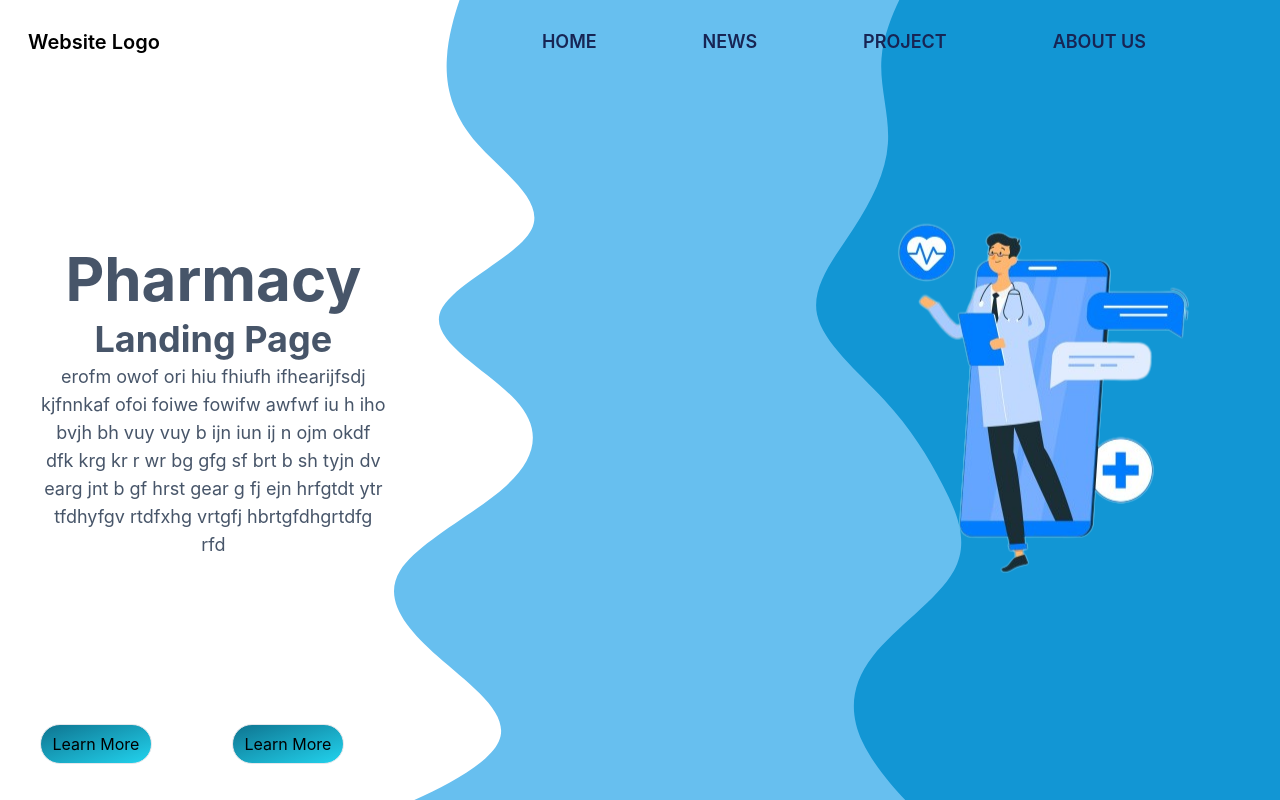
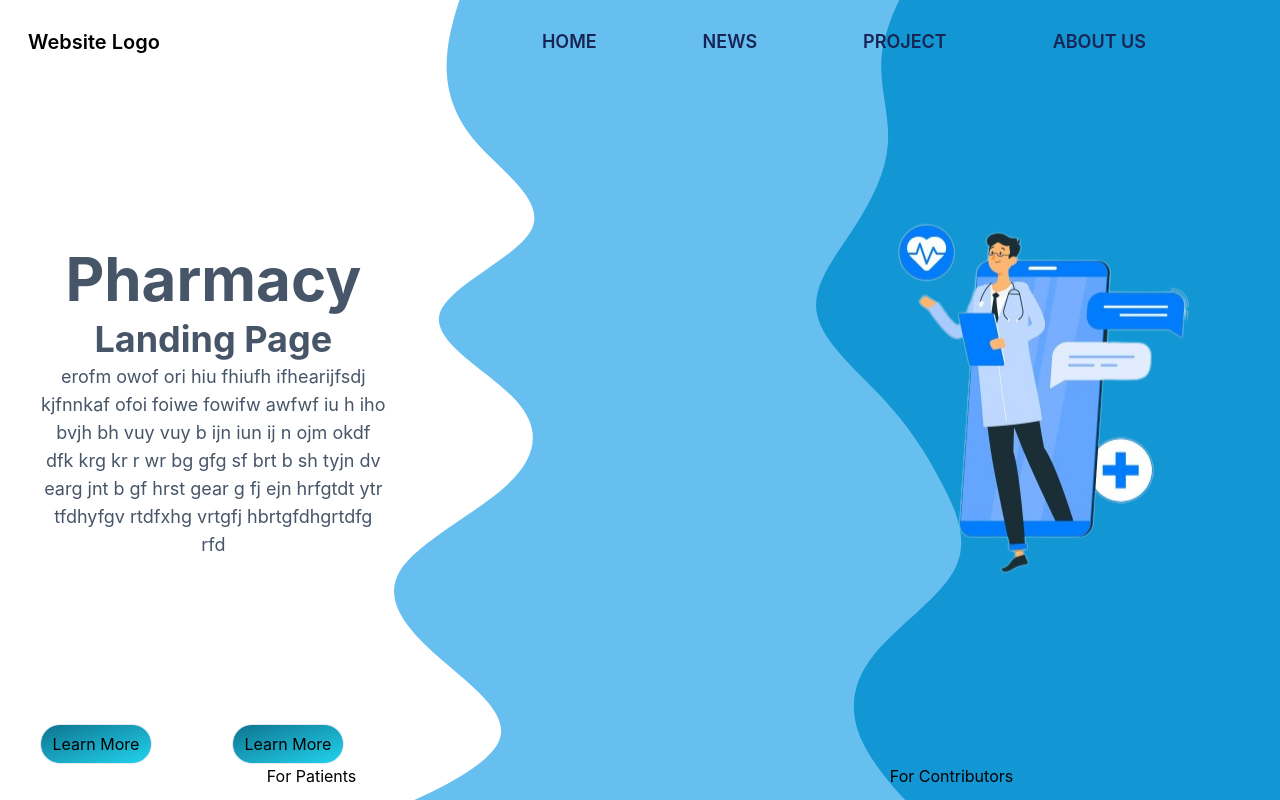
Before and after one commit to arnav1203/medconnect, a React (Create React App) app: page / in a window 1280 px wide. Built offline with nearby package versions, Linux system fonts and the light colour scheme.

Commit message:
Patvscon

```diff
--- a/src/App.js
+++ b/src/App.js
@@ -1,4 +1,3 @@
-import logo from './logo.svg';
 import './App.css';
 import Landingpage from './Components/Landingpage'
 import bg from './Components/assets/background.svg'
@@ -6,7 +5,7 @@ function App() {
   return (
     <div className="App relative h-screen">
       <div className='relative w-full h-screen'>
-        <img src={bg} className='w-full h-full -z-10 object-cover' />
+        <img src={bg} alt='background' className='w-full h-full -z-10 object-cover' />
       </div>
       <div className='w-full absolute z-10 top-0 left-0 h-full'>
         <Landingpage />
--- a/src/Components/Landingpage.js
+++ b/src/Components/Landingpage.js
@@ -1,6 +1,7 @@
 import React from 'react'
 import Navbar from './Navbar'
 import doctor from './assets/Doctor2.png'
+import Patvscon from './Patvscon'
 
 export default function Landingpage() {
     return (
@@ -23,7 +24,7 @@ export default function Landingpage() {
                     </div>
                 </div>
                 <div className='animate-floaty'>
-                    <img src={doctor}></img>
+                    <img src={doctor} alt='doctor'></img>
                 </div>
             </div>
             <div className='flex'>
@@ -34,6 +35,7 @@ export default function Landingpage() {
                     <button className='border h-10 w-28 rounded-3xl bg-gradient-to-br from-cyan-700 to-cyan-400 active:from-cyan-400 active:to-cyan-700'>Learn More</button>
                 </div>
             </div>
+            <Patvscon />
         </div>
     )
 }
--- /dev/null
+++ b/src/Components/Patvscon.js
@@ -0,0 +1,23 @@
+import React from 'react'
+
+export default function Patvscon() {
+    return (
+        <div>
+            <div className='flex justify-around'>
+                <div>
+                    <div>
+                        For Patients
+                    </div>
+                    <div>
+
+                    </div>
+                </div>
+                <div>
+                    <div>
+                        For Contributors
+                    </div>
+                </div>
+            </div>
+        </div>
+    )
+}
```
